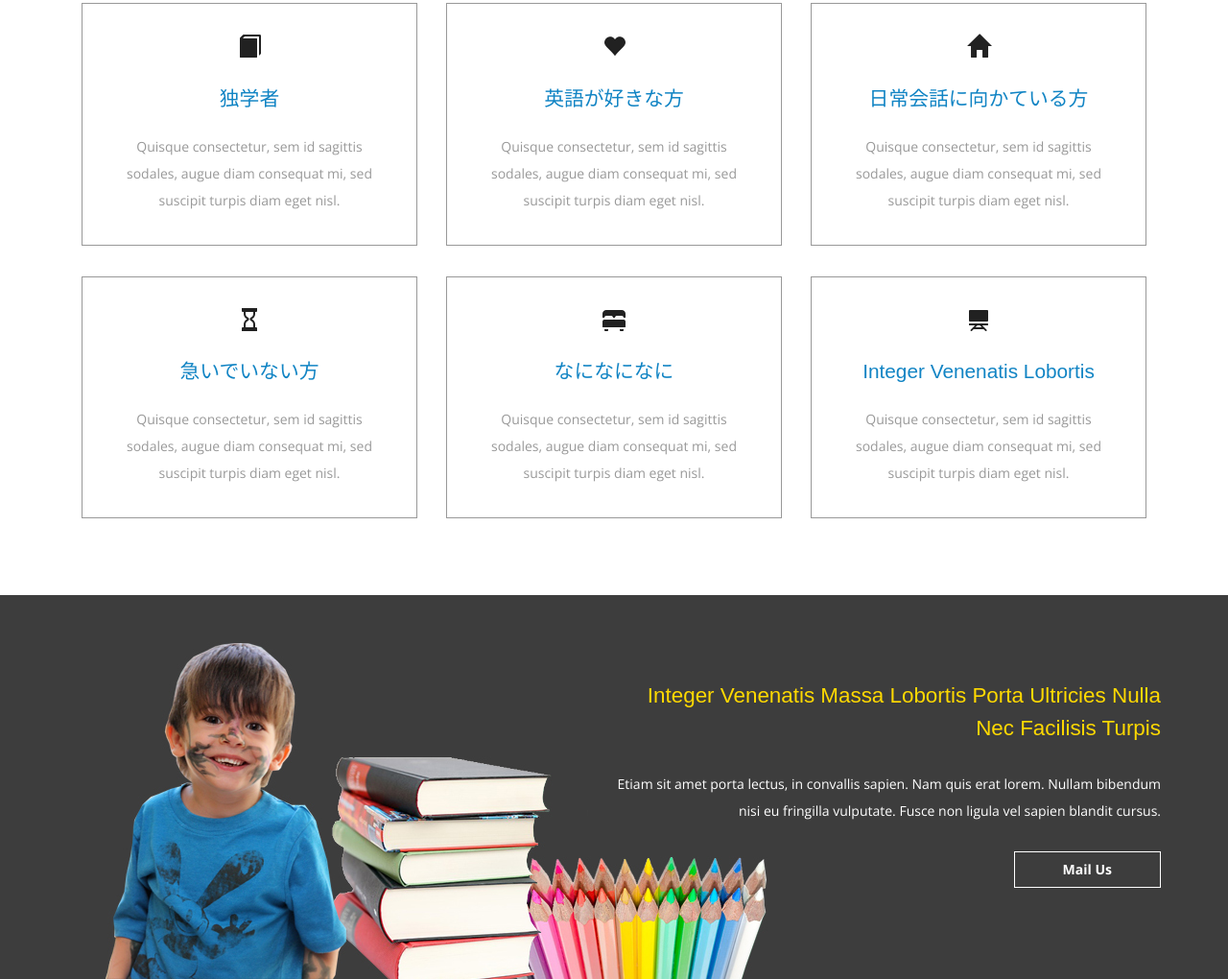
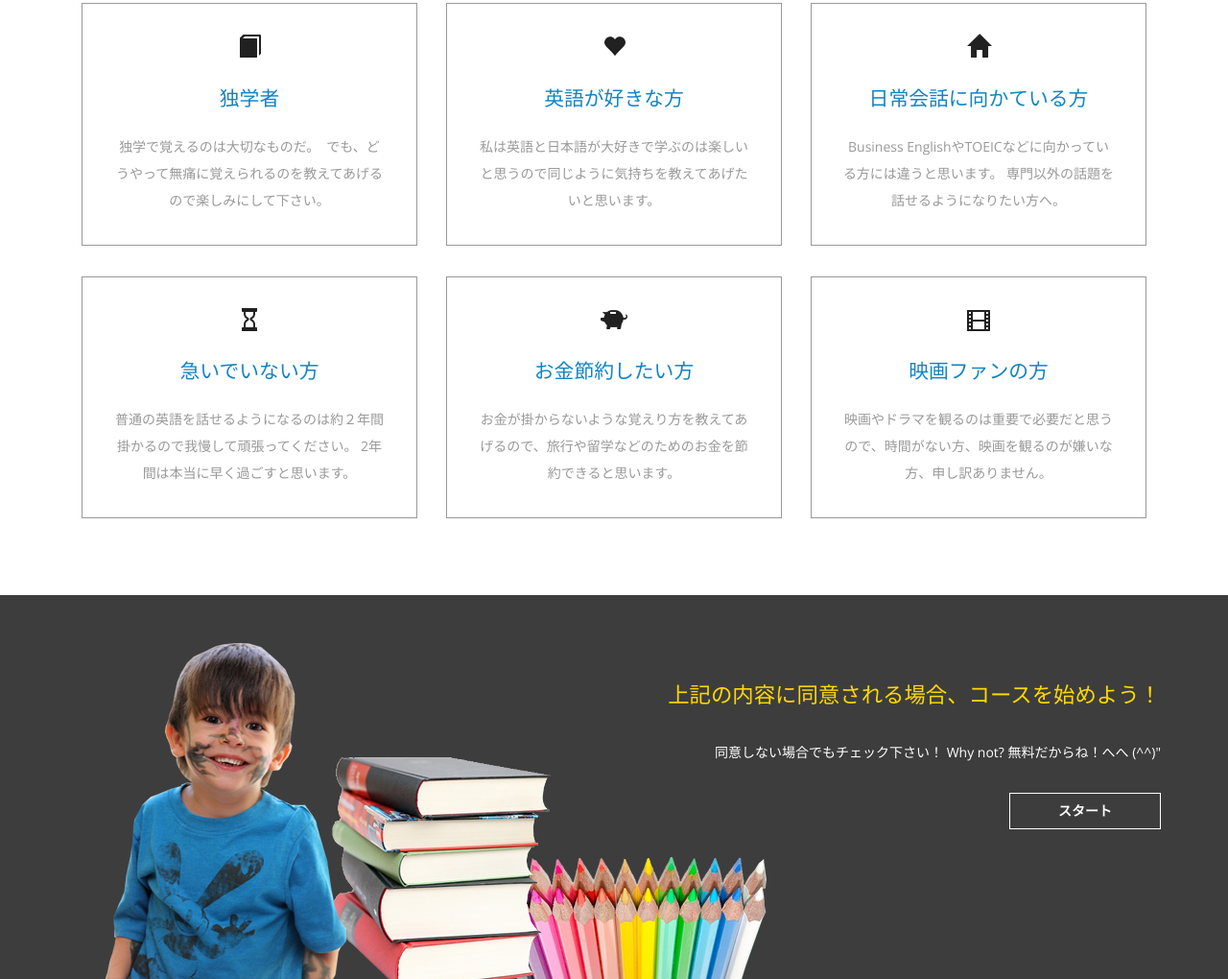
Before and after one commit to Gother/gother.github.io, a plain HTML site: page whoisitfor.html in a window 1280 px wide. Shown: the part 601-1621 px from the top of the page at 96% size. Drawn offline with nearby package versions, Linux system fonts and the light colour scheme; a web font is replaced by a local one.

Commit message:
Add full content to whoisitfor
Change page name, add full content to whoisitfor.html

```diff
--- a/services.html
+++ b/whoisitfor.html
@@ -50,7 +50,7 @@ Smartphone Compatible web template, free webdesigns for Nokia, Samsung, LG, Sony
 							<span class="icon-bar"></span>
 							<span class="icon-bar"></span>
 						</button>
-						<h1><a class="navbar-brand" href="index.html"><span>T</span>eaching</a></h1>
+						<h1><a class="navbar-brand" href="index.html"><span>無痛</span>英語</a></h1>
 					</div>
 					<!-- Collect the nav links, forms, and other content for toggling -->
 					<div class="collapse navbar-collapse navbar-right" id="bs-example-navbar-collapse-1">
@@ -86,48 +86,42 @@ Smartphone Compatible web template, free webdesigns for Nokia, Samsung, LG, Sony
 					<div class="agileinfo_services_grid1">
 						<span class="glyphicon glyphicon-book" aria-hidden="true"></span>
 						<h4>独学者</h4>
-						<p>Quisque consectetur, sem id sagittis sodales, augue diam consequat mi,
-							sed suscipit turpis diam eget nisl.</p>
+						<p>独学で覚えるのは大切なものだ。　でも、どうやって無痛に覚えられるのを教えてあげるので楽しみにして下さい。</p>
 					</div>
 				</div>
 				<div class="col-md-4 agileinfo_services_grid">
 					<div class="agileinfo_services_grid1">
 						<span class="glyphicon glyphicon-heart" aria-hidden="true"></span>
 						<h4>英語が好きな方</h4>
-						<p>Quisque consectetur, sem id sagittis sodales, augue diam consequat mi,
-							sed suscipit turpis diam eget nisl.</p>
+						<p>私は英語と日本語が大好きで学ぶのは楽しいと思うので同じように気持ちを教えてあげたいと思います。</p>
 					</div>
 				</div>
 				<div class="col-md-4 agileinfo_services_grid">
 					<div class="agileinfo_services_grid1">
 						<span class="glyphicon glyphicon-home" aria-hidden="true"></span>
 						<h4>日常会話に向かている方</h4>
-						<p>Quisque consectetur, sem id sagittis sodales, augue diam consequat mi,
-							sed suscipit turpis diam eget nisl.</p>
+						<p>Business EnglishやTOEICなどに向かっている方には違うと思います。 専門以外の話題を話せるようになりたい方へ。</p>
 					</div>
 				</div>
 				<div class="col-md-4 agileinfo_services_grid">
 					<div class="agileinfo_services_grid1">
 						<span class="glyphicon glyphicon-hourglass" aria-hidden="true"></span>
 						<h4>急いでいない方</h4>
-						<p>Quisque consectetur, sem id sagittis sodales, augue diam consequat mi,
-							sed suscipit turpis diam eget nisl.</p>
+						<p>普通の英語を話せるようになるのは約２年間掛かるので我慢して頑張ってください。 2年間は本当に早く過ごすと思います。</p>
 					</div>
 				</div>
 				<div class="col-md-4 agileinfo_services_grid">
 					<div class="agileinfo_services_grid1">
-						<span class="glyphicon glyphicon-bed" aria-hidden="true"></span>
-						<h4>なになになに</h4>
-						<p>Quisque consectetur, sem id sagittis sodales, augue diam consequat mi,
-							sed suscipit turpis diam eget nisl.</p>
+						<span class="glyphicon glyphicon-piggy-bank" aria-hidden="true"></span>
+						<h4>お金節約したい方</h4>
+						<p>お金が掛からないような覚えり方を教えてあげるので、旅行や留学などのためのお金を節約できると思います。</p>
 					</div>
 				</div>
 				<div class="col-md-4 agileinfo_services_grid">
 					<div class="agileinfo_services_grid1">
-						<span class="glyphicon glyphicon-blackboard" aria-hidden="true"></span>
-						<h4>Integer venenatis lobortis</h4>
-						<p>Quisque consectetur, sem id sagittis sodales, augue diam consequat mi,
-							sed suscipit turpis diam eget nisl.</p>
+						<span class="glyphicon glyphicon-film" aria-hidden="true"></span>
+						<h4>映画ファンの方</h4>
+						<p>映画やドラマを観るのは重要で必要だと思うので、時間がない方、映画を観るのが嫌いな方、申し訳ありません。</p>
 					</div>
 				</div>
 				<div class="clearfix"> </div>
@@ -141,12 +135,10 @@ Smartphone Compatible web template, free webdesigns for Nokia, Samsung, LG, Sony
 			<div class="col-md-6 w3agile_services_bottom_grid">
 			</div>
 			<div class="col-md-6 w3agile_services_bottom_grid">
-				<h3>Integer venenatis massa lobortis porta ultricies nulla nec facilisis turpis</h3>
-				<p>Etiam sit amet porta lectus, in convallis sapien. Nam quis erat lorem.
-					Nullam bibendum nisi eu fringilla vulputate. Fusce non ligula vel sapien
-					blandit cursus.</p>
+				<h3>上記の内容に同意される場合、コースを始めよう！</h3>
+				<p>同意しない場合でもチェック下さい！ Why not? 無料だからね！へへ (^^)"</p>
 				<div class="more">
-					<a href="mail.html" class="hvr-bounce-to-bottom">Mail Us</a>
+					<a href="mail.html" class="hvr-bounce-to-bottom">スタート</a>
 				</div>
 			</div>
 		</div>
```
